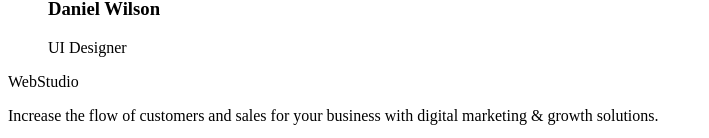
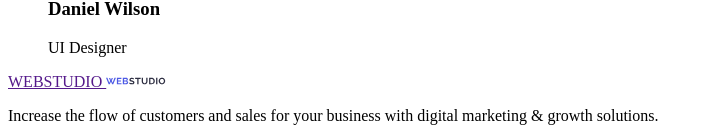
Before and after one commit to Igor208-Y/goit-markup-hw-01, a plain HTML site: page index.html in a window 1280 px wide. Shown: the part 1969-2107 px from the top of the page, without its empty margins (0-709 px from the left). Drawn offline with Linux system fonts and the light colour scheme.

Commit message:
six commit

```diff
--- a/index.html
+++ b/index.html
@@ -95,7 +95,9 @@
 
     </main>
     <footer>
-        <p>WebStudio</p>
+        <a href="">WEBSTUDIO
+            <img src="./images/logo.svg" alt="webstudio logo" width="60" />
+        </a>
         <p>Increase the flow of customers and sales for your business with digital marketing & growth solutions.</p>
     </footer>
 
```
